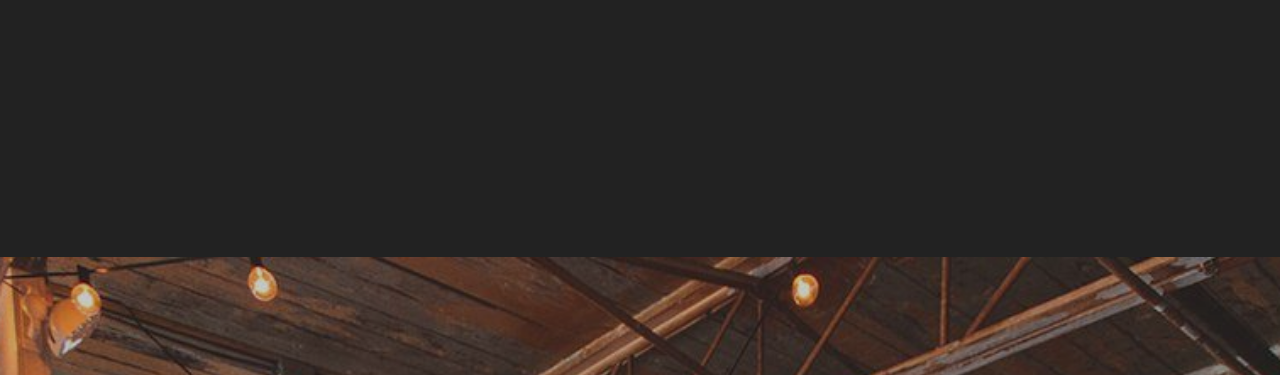
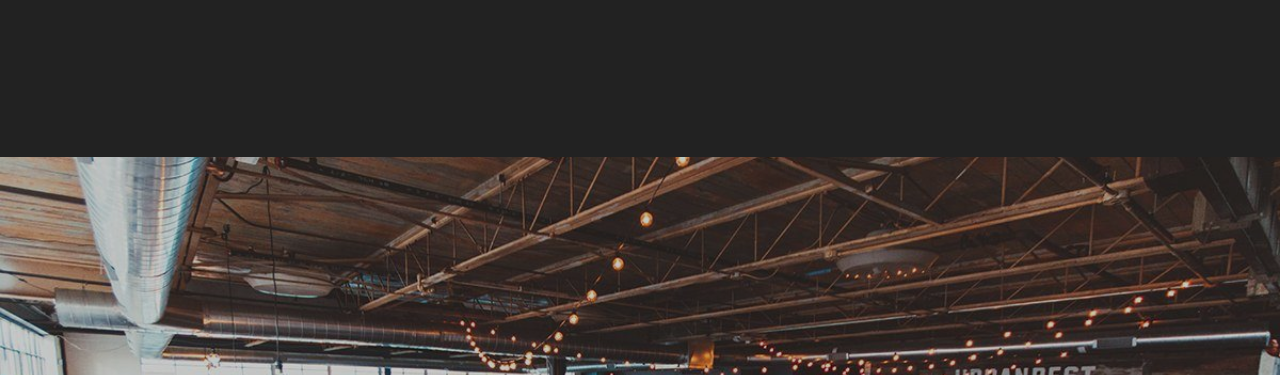
Before and after one commit to jmilll/restaurant-page, a website built with webpack: page dist/index.html in a window 1280 px wide. Shown: the part 583-958 px from the top of the page. Built offline with nearby package versions, Linux system fonts and the light colour scheme.

Commit message:
fixed main image issue, cleaned up code

```diff
--- a/src/style.css
+++ b/src/style.css
@@ -1,8 +1,6 @@
-/**/
 :root {
     --background-color: rgb(245, 245, 245); /*whitesmoke*/
 }
-
 html {
     min-height: 100%;
 }
@@ -21,13 +19,14 @@ body {
 }
 #content {
     width: 100%;
-    height: auto;
+    height: 100%;
 }
+
+/* -- HEADER / NAV -- */
 .header {
     background: #222;
     padding: 0 25px;
 }
-
 div.header ul.menu {
     list-style-type: none;
     margin: 0;
@@ -37,7 +36,6 @@ div.header ul.menu {
     display: flex;
     align-content: center;
 }
-
 .footer {
     margin-top: 3em;
     background: #222;
@@ -45,24 +43,20 @@ div.header ul.menu {
     justify-content: center;
     width: 100%;
 }
-
 div.footer ul.menu{
     display: flex;
     padding: 0;
 }
-
 div.footer ul.menu li.item {
     padding: 0px 20px;
     order: 2;
     display: block;
     width: auto;
 }
-
 a {
     color: white;
     text-decoration: none;
 }
-
 .logo {
     font-size: 20px;
     padding: 7.5px 10px 7.5px 0;
@@ -75,14 +69,12 @@ a {
     display: block;
     width: auto;
 }
-
 li a:hover {
     position: relative;
     overflow: visible;
     z-index: 10;
     transition: .2s;
 }
-
 li a:hover:before {
     content: "";
     left: -6px;
@@ -96,6 +88,7 @@ li a:hover:before {
 /* -- HOME PAGE -- */
 .main-image {
     height: 80%;
+    position: relative;
 }
 .fit {
     border-style: none;
@@ -116,19 +109,17 @@ li a:hover:before {
     z-index: 1;
     left: 0;
     width: 100%;
-    height: 80%;
+    height: 100%;
 }
 .copy{
     width: 50%;
     min-width: 230px;
     margin: 0 auto;
 }
-
 p {
     padding-bottom: .5em;
     line-height: 1.2em;
 }
-
 
 /* -- BEER MENU -- */
 .beer-list {
@@ -138,38 +129,32 @@ p {
     align-content: flex-start;
     justify-content: space-evenly;
 }
-
 .beer-image{
     width: 100%;
     height: 300px;
     background: #05a5be;
 }
-
 .beer-item {
     margin: 1em 2em;
     max-width: 50%;
     min-width: 250px;
 }
-
 .beer-name {
     margin: 0px;
     font-weight: 900;
     letter-spacing: 1px;
 }
-
 .beer-style {
     margin: 0px;
     font-size: .9em;
     font-weight: 700;
     letter-spacing: 1px;
 }
-
 .beer-abv {
     margin: 0px;
     font-size: .9em;
     font-weight: 700;
 }
-
 .beer-description {
     margin: .8em 0px 0px 0px;
     padding: 0;
@@ -178,20 +163,17 @@ p {
 /* -- CONTACT -- */
 .contact {
     min-height: 90vh;
-    margin: 50px auto;
     display: flex;
     flex-wrap: wrap;
     justify-content: space-evenly;
     align-content: flex-start;
 }
-
 .map {
     width: 50%;
     min-width: 250px;
     min-height: 250px;
     margin: 4em 2em;
 }
-
 iframe {
     width: 100%;
     height: 500px;
@@ -199,7 +181,6 @@ iframe {
     border: 6px solid #555;
     border-radius: .3em;
 }
-
 .info {
     min-width: 250px;
     margin: 1em 2em;
@@ -207,183 +188,29 @@ iframe {
     flex-flow: column nowrap;
     justify-content: center;
 }
-
 div.info h3{
     margin: .6em 0;
     border-bottom: 2px solid;
 }
-
 .hours {
     display: flex;
     flex-flow: row nowrap;
 }
-
 .days {
     margin: 0px;
     list-style: none;
     padding: 0px;
 }
-
 ul.days li {
     font-weight: 600;
     margin-right: 2em;
     line-height: 1.8em;
 }
-
 .times {
     margin: 0px;
     list-style: none;
     padding: 0px;
 }
-
 ul.times li {
     line-height: 1.8em;
 }
-/*
-<iframe src="https://www.google.com/maps/embed?pb=!1m18!1m12!1m3!1d2943.11102905025!2d-83.12969608422951!3d42.46792723627473!2m3!1f0!2f0!3f0!3m2!1i1024!2i768!4f13.1!3m3!1m2!1s0x8824cf0406c18657%3A0xe8bcacd6ea23488f!2sUrbanrest+Brewing+Company!5e0!3m2!1sen!2sus!4v1547049317209" width="600" height="450" frameborder="0" style="border: 0px; pointer-events: none;" allowfullscreen=""></iframe>
-
-.contact {
-    min-height: 90vh;
-    display: flex;
-    flex-wrap: wrap;
-    justify-content: space-evenly;
-    align-content: flex-start;
-}
-
-.hours {
-    width: 20%;
-    min-width: 200px;
-    margin: 3em 2em 1em 2em;
-
-    display: flex;
-}
-
-.taproom-image {
-    background: blue;
-    height: 220px;
-    width: 100%;
-    margin-right: 2em;
-}
-
-dl {
-    min-width: 160px;
-
-    width: 50%;
-    margin: 0px;
-}
-
-dt {
-    float: left;
-    padding: .25em;s
-    clear: left;
-}
-dd {
-    float: right;
-    padding: .25em 0;
-}
-dl:after {content:"";display:table;clear:both;}
-
-.location {
-    width: 40%;
-    min-width: 200px;
-    margin: 1em 2em;
-}
-
-iframe {
-    width: 100%;
-    min-height: 400px;
-    height: 50%;
-    border: none;
-    pointer-events: none;
-}
-*/
-
-/* Mobile menu */
-/*
-.menu {
-    display: flex;
-    flex-wrap: wrap;
-    justify-content: space-between;
-    align-items: center;
-}
-.menu li a {
-    display: block;
-    padding: 15px 5px;
-}
-.item {
-    order: 3;
-    width: 100%;
-    text-align: center;
-    display: none;
-}
-.active .item {
-    display: block;
-}
-*/
-
-/* Tablet menu */
-/*
-@media all and (min-width: 700px) {
-    .menu {
-        justify-content: center;
-    }
-    .logo {
-        flex: 1;
-    }
-    .item.button {
-        width: auto;
-        order: 1;
-        display: block;
-    }
-    .toggle {
-        flex: 1;
-        text-align: right;
-        order: 2;
-    }
-}
-*/
-/* Desktop menu */
-/*
-@media all and (min-width: 960px) {
-    .menu {
-        align-items: flex-start;
-        flex-wrap: nowrap;
-        background: none;
-    }
-    .logo {
-        order: 0;
-    }
-    .item {
-        order: 1;
-        position: relative;
-        display: block;
-        width: auto;
-    }
-    .toggle {
-        display: none;
-    }
-}
-/*
-ul {
-    list-style-type: none;
-    margin: 0;
-    padding: 0;
-    overflow: hidden;
-    background-color: #333;
-}
-
-li {
-    float: right;
-}
-
-li a {
-    display: block;
-    color: white;
-    text-align: center;
-    padding: 14px 16px;
-    text-decoration: none;
-}
-
-li a:hover {
-    background-color: #111;
-}*/
```
